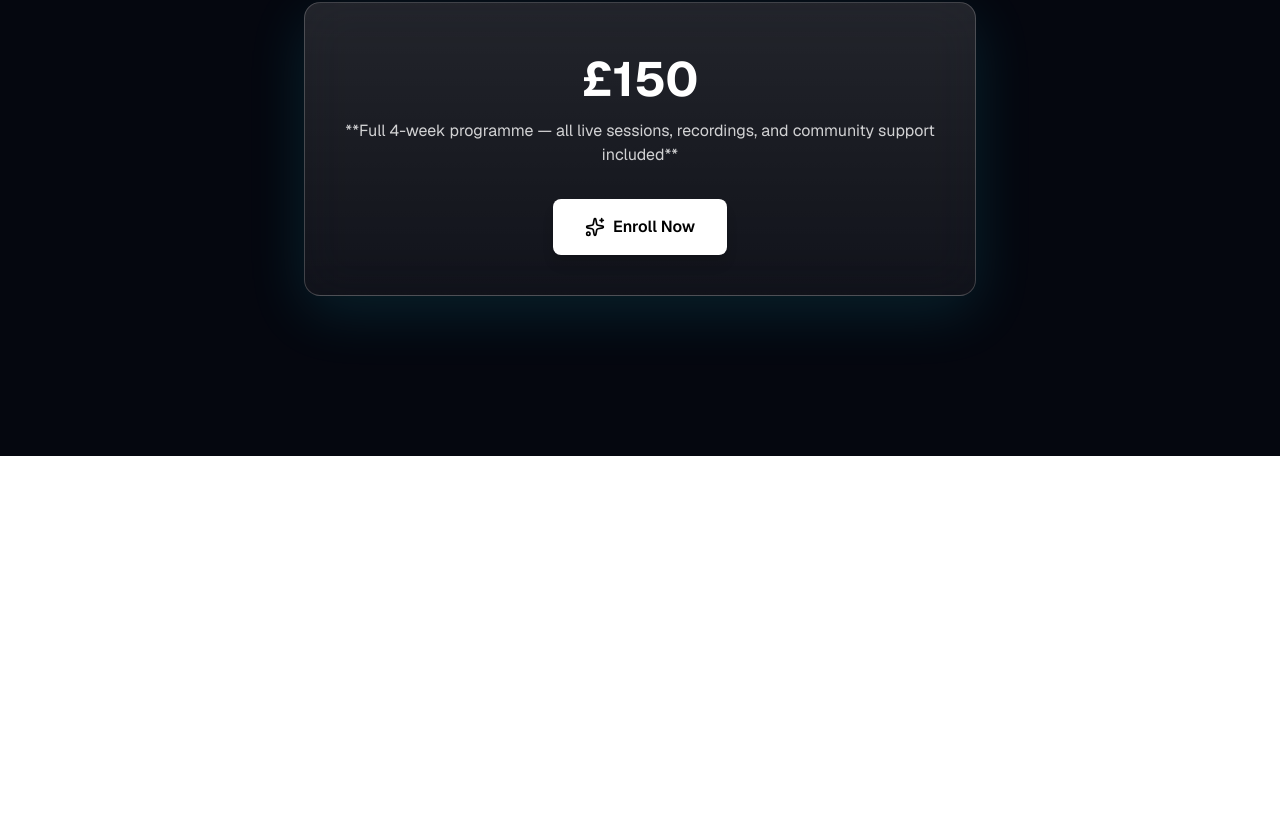
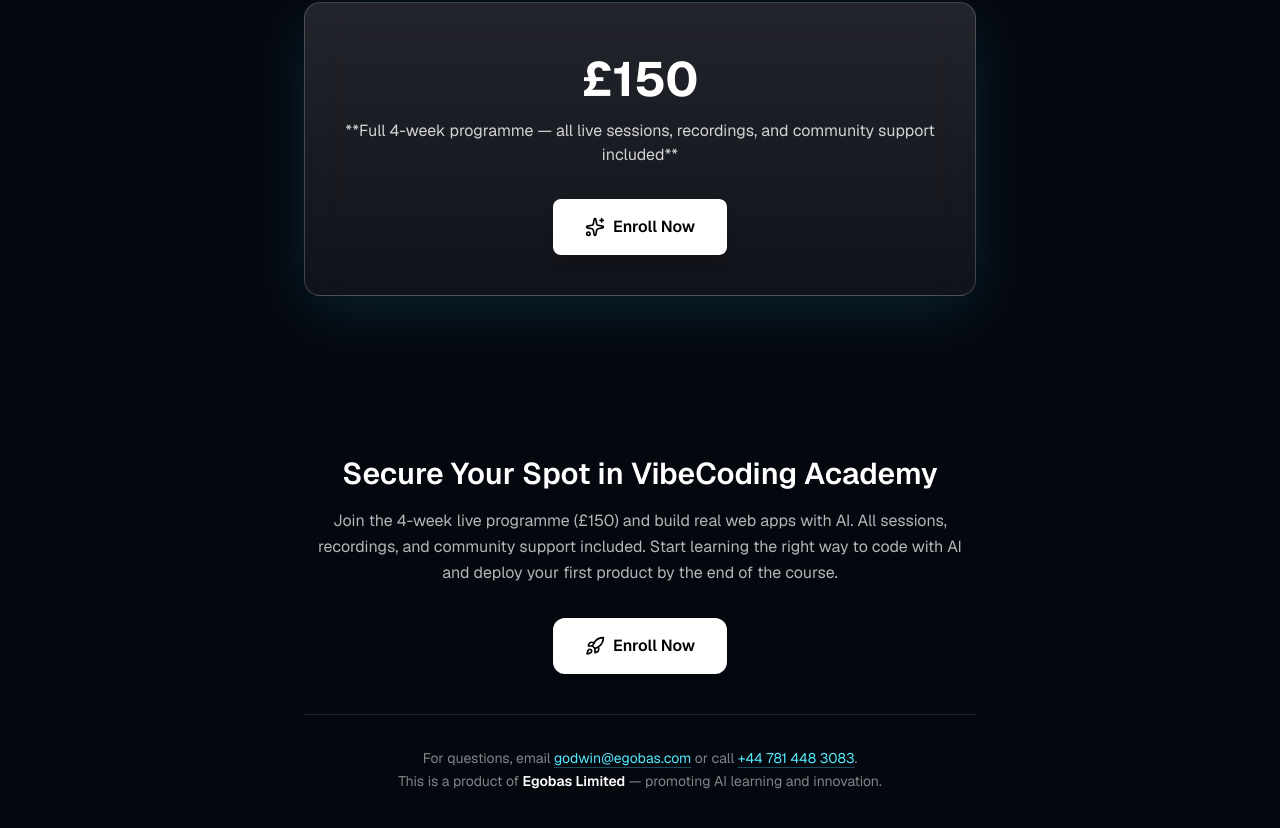
Before and after one commit to gbabudoh/vibecodingacademy, a Next.js app: page / in a window 1280 px wide. Shown: the part 1344-2172 px from the top of the page. Before the commit the page ends 1800 px from the top, so only its background shows below. Built offline with nearby package versions, Linux system fonts and the light colour scheme.

Commit message:
Feat: add CTA section with contact details and Egobas branding

```diff
--- a/app/page.tsx
+++ b/app/page.tsx
@@ -177,6 +177,57 @@
             </a>
           </motion.div>
         </motion.section>
+
+        <motion.section
+          id="cta"
+          variants={item}
+          className="mt-20 text-center mb-24 max-w-4xl mx-auto px-6"
+        >
+          <h2 className="text-3xl font-semibold">
+            Secure Your Spot in VibeCoding Academy
+          </h2>
+          <p className="mt-4 text-white/70 max-w-2xl mx-auto leading-relaxed">
+            Join the 4-week live programme (£150) and build real web apps with
+            AI. All sessions, recordings, and community support included. Start
+            learning the right way to code with AI and deploy your first product
+            by the end of the course.
+          </p>
+          <a
+            href="https://buy.stripe.com/4gM5kDb9v7xzaFz2U14gg00"
+            target="_blank"
+            rel="noopener noreferrer"
+            className="mt-8 inline-flex items-center gap-2 rounded-xl bg-white px-8 py-4 font-semibold text-black transition hover:-translate-y-0.5 shadow-lg"
+          >
+            <Rocket className="h-5 w-5" />
+            Enroll Now
+          </a>
+
+          <div className="mt-10 pt-8 border-t border-white/10 text-white/50 text-sm">
+            <p className="leading-relaxed">
+              For questions, email{" "}
+              <a
+                href="mailto:godwin@egobas.com"
+                className="text-cyan-300 hover:text-cyan-200 transition underline underline-offset-4 decoration-cyan-300/30"
+              >
+                godwin@egobas.com
+              </a>{" "}
+              or call{" "}
+              <a
+                href="tel:+447814483083"
+                className="text-cyan-300 hover:text-cyan-200 transition underline underline-offset-4 decoration-cyan-300/30"
+              >
+                +44 781 448 3083
+              </a>
+              .
+              <br />
+              This is a product of{" "}
+              <strong className="text-white font-semibold">
+                Egobas Limited
+              </strong>{" "}
+              — promoting AI learning and innovation.
+            </p>
+          </div>
+        </motion.section>
       </motion.div>
     </main>
   );
```
